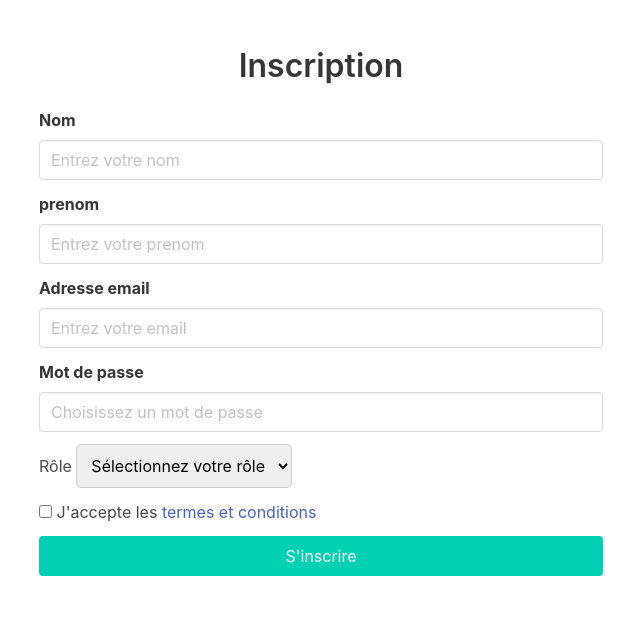
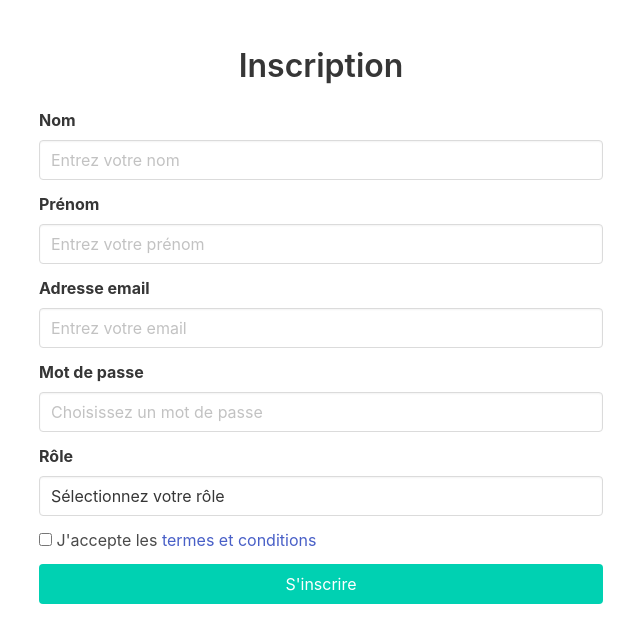
Before and after one commit to Hichamelhmaydi/CulturesPartagees, a PHP site: page /sign_up.php in a window 1280 px wide. Shown: the top 643 px of the page, without its empty margins (319-959 px from the left). Run offline with PHP 8.4, Linux system fonts and the light colour scheme.

Commit message:
finish task of sgin up

```diff
--- a/classes/inscription.php
+++ b/classes/inscription.php
@@ -1,23 +1,37 @@
 <?php
+require_once '../database/connection.php';
 class Inscription {
-    //attribut
     private $id_user;
     private $nom;
     private $prenom;
-    private $emai;
+    private $email;
     private $user_password;
     private $role;
+    private $pdo;
 
-    //construct
-    public function __construct($id_user, $nom, $prenom, $emai, $user_password, $role) {
-        $this->id_user = $id_user;
-        $this->nom = $nom;
-        $this->prenom = $prenom;
-        $this->emai = $emai;
-        $this->user_password = $user_password;
-        $this->role = $role;
-}
-public function inscription (){
-}
+    public function __construct($pdo) {
+        $this->pdo = $pdo;
+    }
+
+    public function setValues($nom, $prenom, $email, $user_password, $role) {
+        $this->nom = htmlspecialchars($nom);
+        $this->prenom = htmlspecialchars($prenom);
+        $this->email = filter_var($email, FILTER_SANITIZE_EMAIL);
+        $this->user_password = password_hash($user_password, PASSWORD_BCRYPT);
+        $this->role = htmlspecialchars($role);
+    }
+
+    public function inscription() {
+        $stmt = $this->pdo->prepare("INSERT INTO user (nom, prenom, email, user_password, role) VALUES (?, ?, ?, ?, ?)");
+        $stmt->bindParam(1, $this->nom, PDO::PARAM_STR);
+        $stmt->bindParam(2, $this->prenom, PDO::PARAM_STR);
+        $stmt->bindParam(3, $this->email, PDO::PARAM_STR);
+        $stmt->bindParam(4, $this->user_password, PDO::PARAM_STR);
+        $stmt->bindParam(5, $this->role, PDO::PARAM_STR);
+        header('Location: ../views/index.html');
+        $stmt->execute();
+    }
 }
 ?>
+
+<?php
--- a/database/connection.php
+++ b/database/connection.php
@@ -1,6 +1,5 @@
 <?php
 class Connection {
-
     private $host;
     private $port;
     private $user;
@@ -18,10 +17,12 @@ class Connection {
         try {
             $dsn = "mysql:host=".$this->host.";port=".$this->port.";dbname=".$this->database;
             $this->pdo = new PDO($dsn, $this->user, $this->password);
+            $this->pdo->setAttribute(PDO::ATTR_ERRMODE, PDO::ERRMODE_EXCEPTION);
         } catch (Exception $e) {
-            echo "Error : " . $e->getMessage();
+            echo "Error: " . $e->getMessage();
         }
     }
+
     public function getPDO() {
         return $this->pdo;
     }
--- a/database/database.sql
+++ b/database/database.sql
@@ -8,6 +8,7 @@ CREATE TABLE user (
     user_password VARCHAR(20),
     role ENUM ('utilisateur','auteur')
 );
+ALTER TABLE user MODIFY COLUMN user_password VARCHAR(255);
 CREATE TABLE admin (
     email VARCHAR(50),
     admin_password VARCHAR(20)
--- a/views/sign_up.php
+++ b/views/sign_up.php
@@ -1,9 +1,27 @@
 <?php
-require '../database/Connection.php';
-$conn = new Connection();
-$pdo = $conn->getPDO();
+// sign_up.php
+require_once '../database/Connection.php';
+require_once '../classes/inscription.php';
 
+$pdo = (new Connection())->getPDO();
+$inscription = new Inscription($pdo);
+
+if (isset($_POST['sub'])) {
+    $nom = htmlspecialchars($_POST['nom']);
+    $prenom = htmlspecialchars($_POST['prenom']);
+    $email = filter_var($_POST['email'], FILTER_SANITIZE_EMAIL);
+    $user_password = $_POST['password'];
+    $role = htmlspecialchars($_POST['role']);
+
+    if (filter_var($email, FILTER_VALIDATE_EMAIL) && !empty($user_password)&& !empty($nom)&& !empty($prenom)&& !empty($email)) {
+        $inscription->setValues($nom, $prenom, $email, $user_password, $role);
+        $inscription->inscription();
+    } else {
+        echo "Veuillez entrer des données valides.";
+    }
+}
 ?>
+
 <!DOCTYPE html>
 <html lang="fr">
 <head>
@@ -18,7 +36,7 @@ $pdo = $conn->getPDO();
       <div class="columns is-centered">
         <div class="column is-half">
           <h1 class="title has-text-centered">Inscription</h1>
-          <form method="post">
+          <form method="POST">
             <div class="field">
               <label class="label">Nom</label>
               <div class="control">
@@ -27,9 +45,9 @@ $pdo = $conn->getPDO();
             </div>
 
             <div class="field">
-              <label class="label">prenom</label>
+              <label class="label">Prénom</label>
               <div class="control">
-                <input class="input" type="text" name="prenom" placeholder="Entrez votre prenom" required>
+                <input class="input" type="text" name="prenom" placeholder="Entrez votre prénom" required>
               </div>
             </div>
 
@@ -43,19 +61,21 @@ $pdo = $conn->getPDO();
             <div class="field">
               <label class="label">Mot de passe</label>
               <div class="control">
-                <input class="input" type="password" name="mot_de_passe" placeholder="Choisissez un mot de passe" required>
+                <input class="input" type="password" name="password" placeholder="Choisissez un mot de passe" required>
               </div>
             </div>
 
             <div class="field">
-                <label>Rôle
-                    <select class="input-group-field" name="role" style="padding: 10px; font-size: 1rem; border: 1px solid #ccc; border-radius: 5px;" required>
-                            <option value="" disabled selected>Sélectionnez votre rôle</option>
-                            <option value="utilisateur">Utilisateur</option>
-                            <option value="auteur">Auteur</option>
-                    </select>
-                </label>
+              <label class="label">Rôle</label>
+              <div class="control">
+                <select class="input" name="role" required>
+                  <option value="" disabled selected>Sélectionnez votre rôle</option>
+                  <option value="utilisateur">Utilisateur</option>
+                  <option value="auteur">Auteur</option>
+                </select>
+              </div>
             </div>
+
             <div class="field">
               <div class="control">
                 <label class="checkbox">
@@ -67,7 +87,7 @@ $pdo = $conn->getPDO();
 
             <div class="field">
               <div class="control">
-                <button class="button is-primary is-fullwidth">S'inscrire</button>
+                <button name="sub" class="button is-primary is-fullwidth">S'inscrire</button>
               </div>
             </div>
           </form>
```
